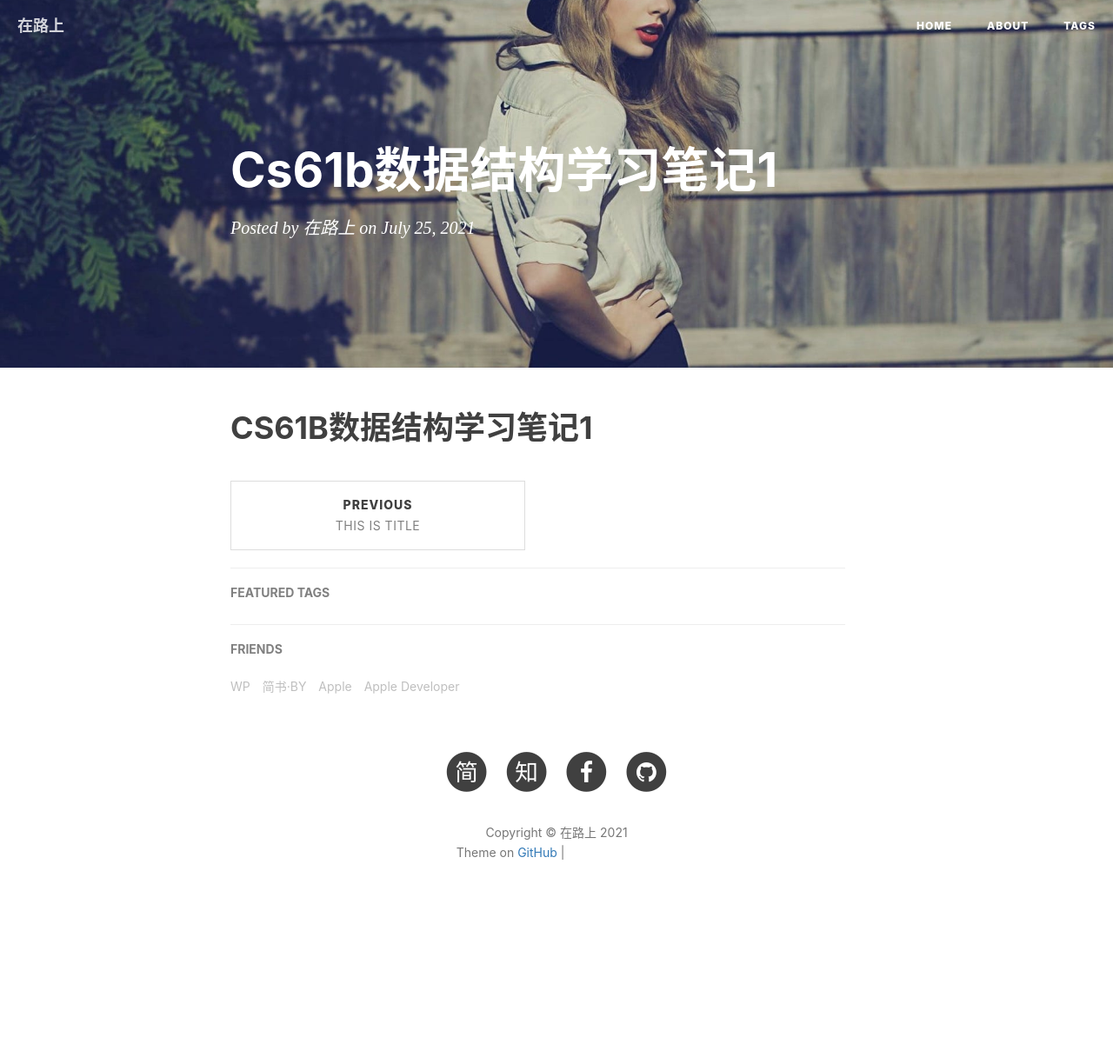
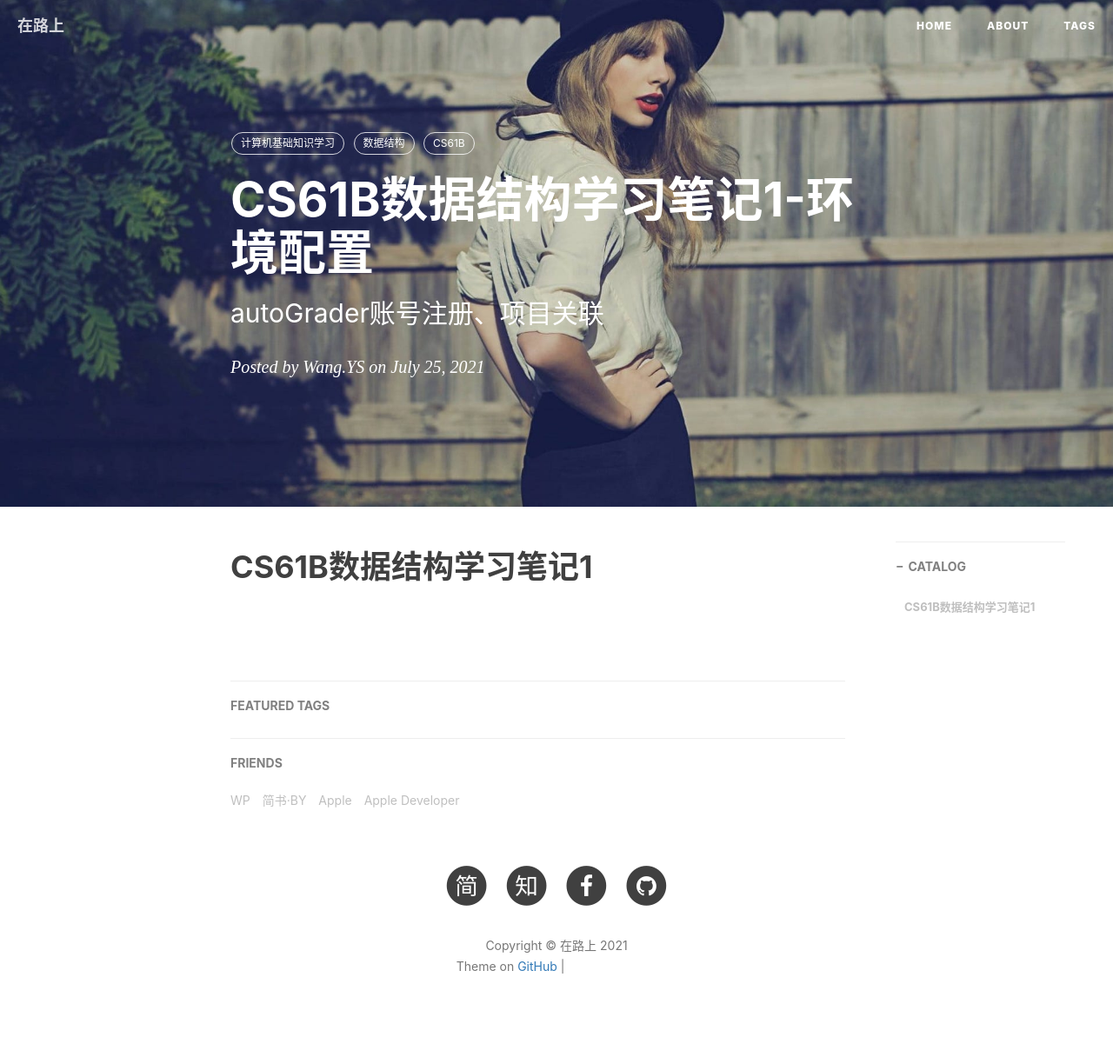
Before and after one commit to knightand/knightand, a Jekyll site: the page built from _posts/2021-07-25-CS61B数据结构学习笔记1.md, in a window 1280 px wide. Shown: the whole page at 87% size. Built offline with Jekyll 4.4.1, drawn with Linux system fonts in a browser that asks for light colours; nearby versions of some CDN libraries; our own code applies the rules of GitHub Pages for plain Markdown files; comment, search, counter and statistics services are not loaded; before the commit the page ends 1085 px from its top, so only the background shows below that; grey boxes are pictures that could not be loaded.

```diff
--- a/_posts/2021-07-25-CS61B数据结构学习笔记1.md
+++ b/_posts/2021-07-25-CS61B数据结构学习笔记1.md
@@ -1 +1,16 @@
+---
+layout:     post
+title:      CS61B数据结构学习笔记1-环境配置
+subtitle:   autoGrader账号注册、项目关联
+date:       2021-07-25
+author:     Wang.YS
+header-img:
+catalog: true
+tags:
+    - 计算机基础知识学习
+    - 数据结构
+    - CS61B
+
+---
+
 # CS61B数据结构学习笔记1
```
Also changed, not shown: _posts/2019-03-29-Install-TensorFlow-GPU-by-Anaconda(conda install tensorflow-gpu).md (deleted, +0 -103 lines), _posts/2019-04-21-This is  Title.md (deleted, +0 -16 lines), 1 other file.
